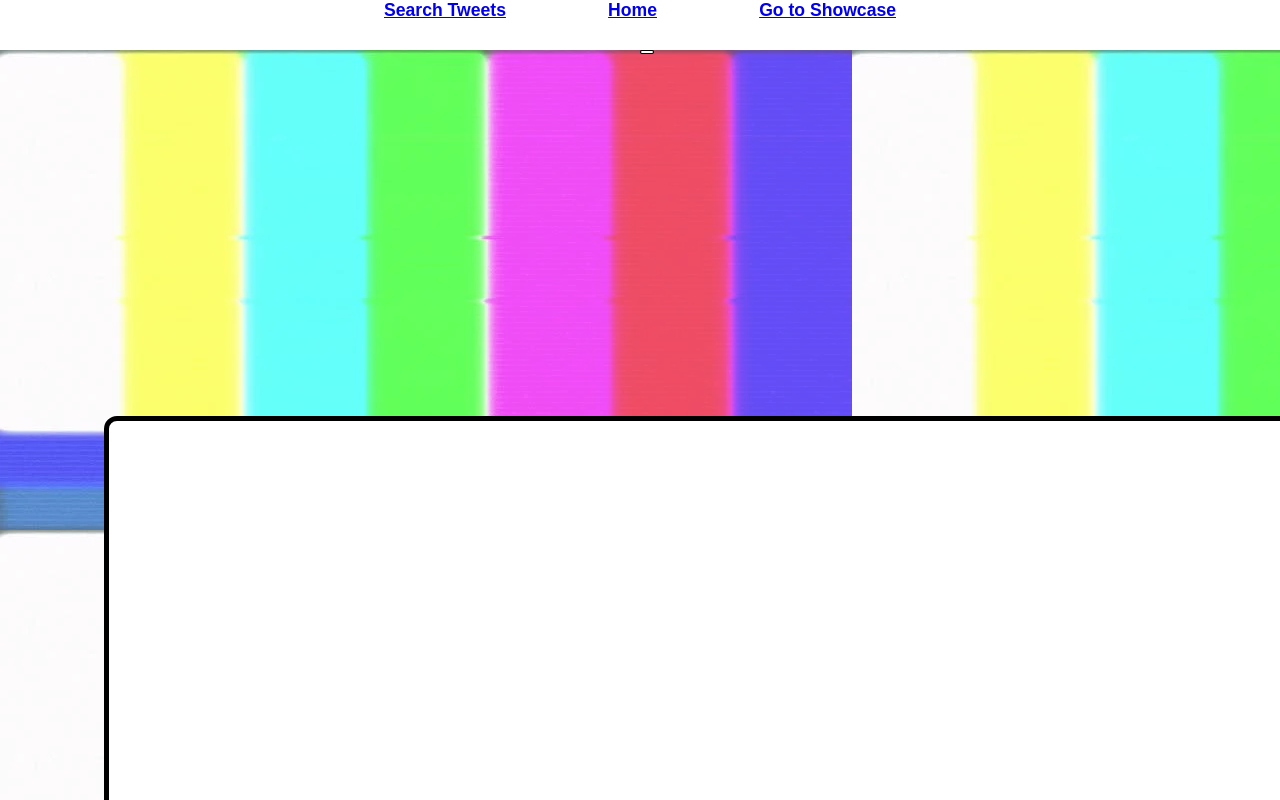
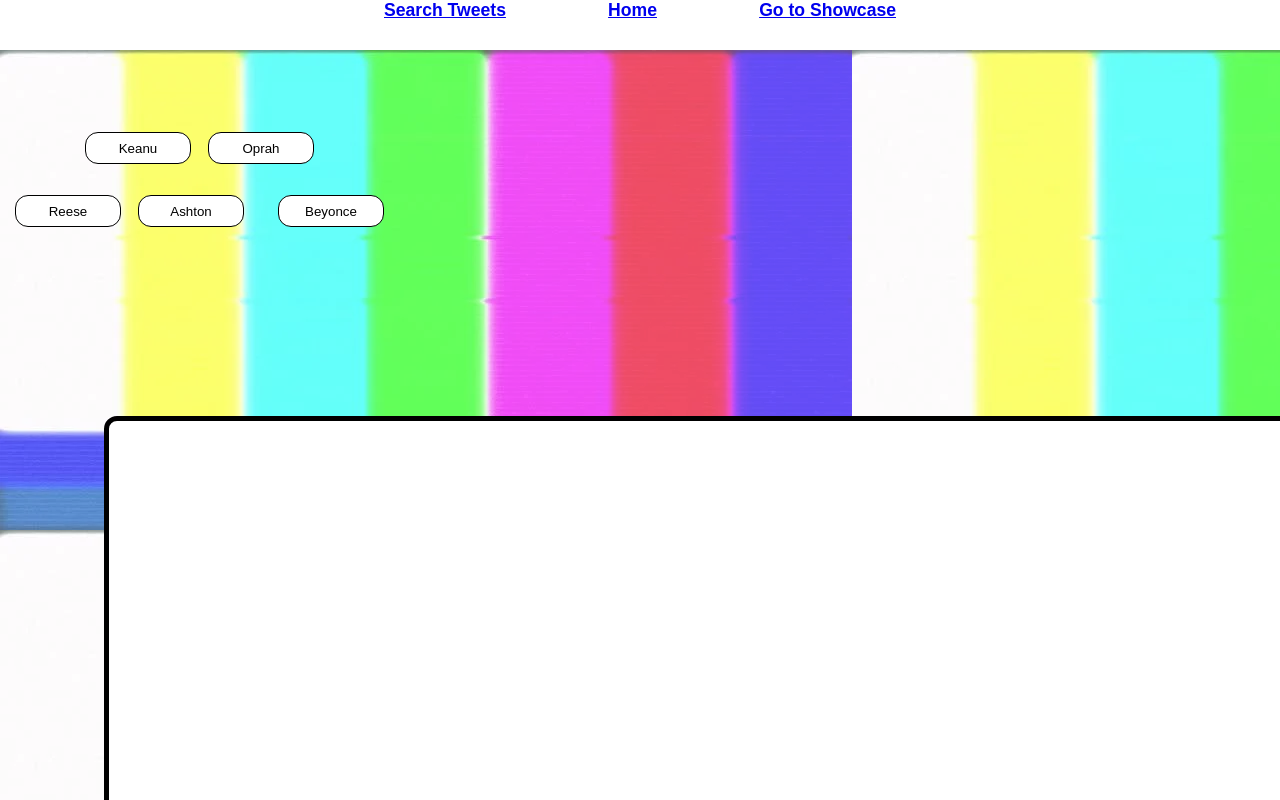
Before and after one commit to cvs181801/15-minutes, a React (Create React App) app: page /showcase in a window 1280 px wide. Shown: the top 800 px of the page. Built offline with nearby package versions, Linux system fonts and the light colour scheme.

Commit message:
map over button data to render the showcase buttons

```diff
--- a/src/SelectBtn.js
+++ b/src/SelectBtn.js
@@ -1,18 +1,25 @@
 import React from 'react'
+import './index.css'
 
-export default function SelectBtn() {
+export default function SelectBtn(props) {
+    console.log(props)
+
     return (
         <div>
             <button
-                className="selectBtn"
                 style={{
                     position: 'absolute',
-                    background: `#FFFFFF`,
-                    border: `1px solid #000000`,
-                    boxSizing: `border-box`,
-                    borderRadius: `13px`
-                }}
-            ></button>
+                    height: '32px',
+                    width: '106px',
+                    background: '#FFFFFF',
+                    border: '1px solid #000000',
+                    boxSizing: 'border-box',
+                    borderRadius:'13px',
+                    top: `${props.top}`,
+                    left: `${props.left}`,
+                    cursor: 'pointer'
+                }}>
+            {props.name}</button>
         </div>
     )
 }
--- a/src/Showcase.js
+++ b/src/Showcase.js
@@ -2,6 +2,14 @@ import React from 'react'
 import './index.css'
 import TV from './pics/TV.png'
 import SelectBtn from './SelectBtn'
+import selectBtnData from './selectBtnData'
+
+console.log(selectBtnData)
+ const newArray = selectBtnData.map(button => {
+     return <SelectBtn key={button.id} id={button.id} className={button.className} name={button.name} left={button.left} top={button.top}/>
+    })
+
+    console.log(newArray)
 
 export default function Showcase() {
     return (
@@ -18,21 +26,27 @@ export default function Showcase() {
             zIndex: '1'
         }}
         >
+            {/* <SelectBtn
+
+            ></SelectBtn>
             <SelectBtn
-                id="oprah"
-            />
+
+            ></SelectBtn>
             <SelectBtn
-                id="reese"
-            />
+                className="selectBtn"
+                id="Reese"
+            ></SelectBtn>
             <SelectBtn
-                id="keanu"
-            />
+                className="selectBtn"
+                id="Ashton"
+            ></SelectBtn>
             <SelectBtn
-                id="ashton"
-            />
-            <SelectBtn
-                id="beyonce"
-            />
+                className="selectBtn"
+                id="Beyonce"
+            ></SelectBtn> */}
+
+            {newArray}
+
             <div>
                 <div className="showcaseResultContainer"></div>
             </div>
--- a/src/index.css
+++ b/src/index.css
@@ -128,6 +128,15 @@ body {
   border-radius: 13px;
 }
 
+.selectBtn{
+  background: #FFFFFF;
+  border: 1px solid #000000;
+  box-sizing: border-box;
+  border-radius: 13px;
+  width: 106px;
+  height: 32px;
+}
+
 
 @media (min-width: 600px) {
   .container {
--- /dev/null
+++ b/src/selectBtnData.js
@@ -0,0 +1,74 @@
+const selectBtnData = [
+    {
+        className: "selectBtn",
+        id: "keanu",
+        name: "Keanu",
+        position: "absolute",
+        width: "106px",
+        height: "32px",
+        left: "85px",
+        top: "82px",
+        background: "#FFFFFF",
+        border: "1px solid #000000",
+        boxSizing: "border-box",
+        borderRadius: "13px"
+    },
+    {
+        className: "selectBtn",
+        id: "oprah",
+        name: "Oprah",
+        position: "absolute",
+        width: "106px",
+        height: "32px",
+        left: "208px",
+        top: "82px",
+        background: "#FFFFFF",
+        border: "1px solid #000000",
+        boxSizing: "border-box",
+        borderRadius: "13px"
+    },
+    {
+        className: "selectBtn",
+        id: "reese",
+        name: "Reese",
+        position: "absolute",
+        width: "106px",
+        height: "32px",
+        left: "15px",
+        top: "145px",
+        background: "#FFFFFF",
+        border: "1px solid #000000",
+        boxSizing: "border-box",
+        borderRadius: "13px"
+    },
+    {
+        className: "selectBtn",
+        id: "ashton",
+        name: "Ashton",
+        position: "absolute",
+        width: "106px",
+        height: "32px",
+        left: "138px",
+        top: "145px",
+        background: "#FFFFFF",
+        border: "1px solid #000000",
+        boxSizing: "border-box",
+        borderRadius: "13px"
+    },
+    {
+        className: "selectBtn",
+        id: "beyonce",
+        name: "Beyonce",
+        position: "absolute",
+        width: "106px",
+        height: "32px",
+        left: "278px",
+        top: "145px",
+        background: "#FFFFFF",
+        border: "1px solid #000000",
+        boxSizing: "border-box",
+        borderRadius: "13px"
+    }
+]
+
+export default selectBtnData;
```
